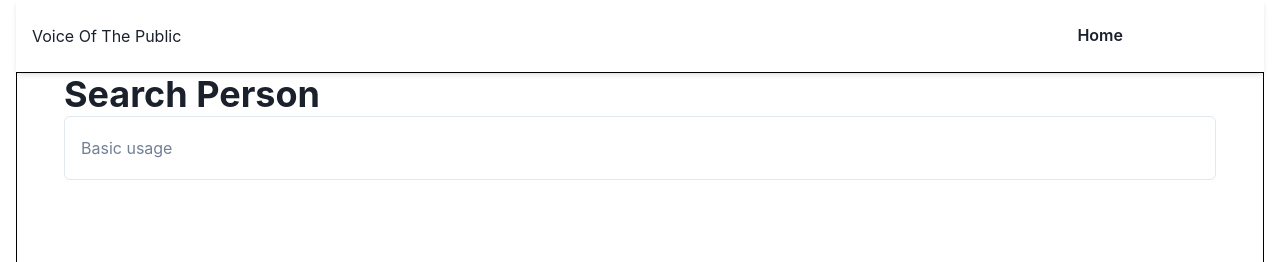
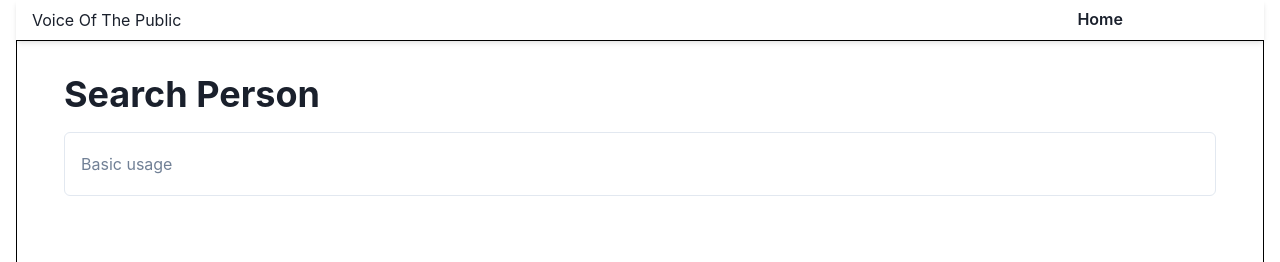
Before and after one commit to aldencheung2/hackMIT, a Next.js app: page /dashboard in a window 1280 px wide. Shown: the top 262 px of the page. Built offline with nearby package versions, Linux system fonts and the light colour scheme.

Commit message:
second commit

```diff
--- a/components/Navbar/Navbar.js
+++ b/components/Navbar/Navbar.js
@@ -29,7 +29,6 @@ const Navbar = (props) => {
         base: 2,
         sm: 4,
       }}
-      py={4}
       shadow="md"
     >
       <Flex alignItems="center" justifyContent="space-between" mx="auto">
--- a/components/SearchInput/SearchInput.jsx
+++ b/components/SearchInput/SearchInput.jsx
@@ -2,8 +2,8 @@ import { Flex, Input, Heading } from "@chakra-ui/react";
 
 const SearchInput = () => {
     return (
-        <Flex flexDir="column">
-            <Heading>
+        <Flex flexDir="column" py={4}>
+            <Heading my={4}>
                 Search Person
             </Heading>
             <Input placeholder='Basic usage' width="6xl" height={16}/>
```
